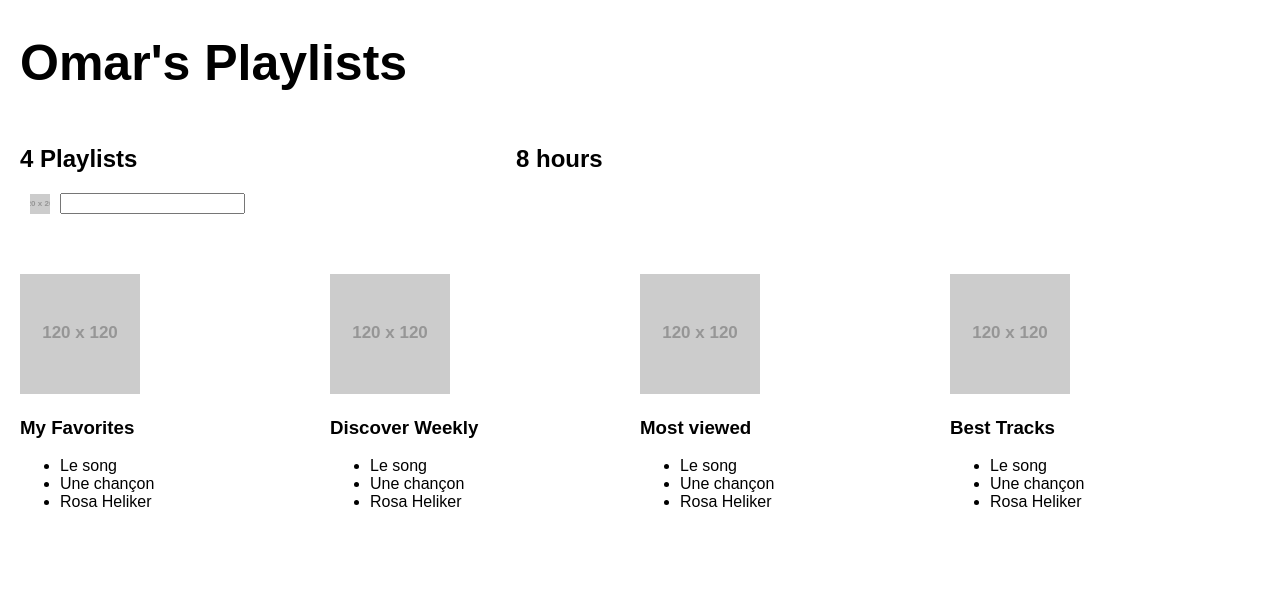
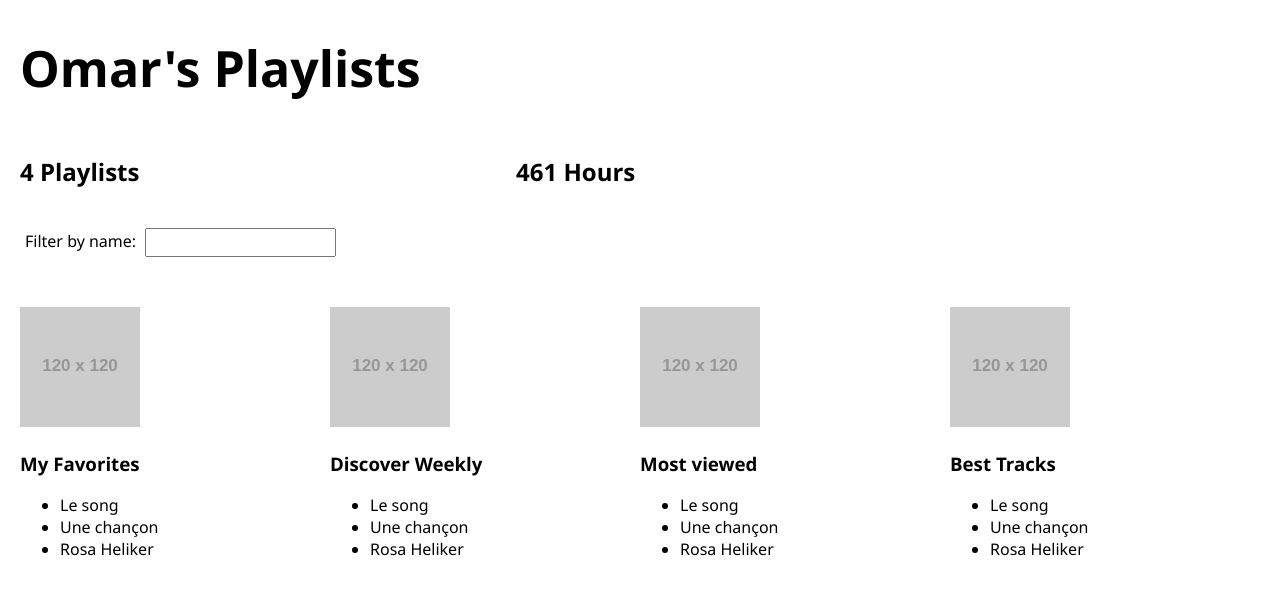
Before and after one commit to omhoumz/better-react, a React (Create React App) app: page / in a window 1280 px wide. Shown: the top 594 px of the page. Built offline with nearby package versions, Linux system fonts and the light colour scheme.

Commit message:
Adds filter functionality

```diff
--- a/public/index.html
+++ b/public/index.html
@@ -8,7 +8,7 @@
     <link rel="manifest" href="%PUBLIC_URL%/manifest.json">
     <link rel="shortcut icon" href="%PUBLIC_URL%/favicon.ico">
 
-    <title>React App</title>
+    <title>Playlists</title>
   </head>
   <body>
     <noscript>You need to enable JavaScript to run this app.</noscript>
--- a/src/App.js
+++ b/src/App.js
@@ -4,9 +4,12 @@ import './App.css';
 let defaultStyle = {
   display: "inline-block"
 }
-let image = {
-  sm: "http://via.placeholder.com/20x20",
-  md: "http://via.placeholder.com/120x120"
+let filterStyles = {
+  margin: "20px 0",
+  padding: "5px"
+}
+let AppStyles = {
+  "font-family": "'Segoe UI', 'helvetica neue', helvetica, sans-serif"
 }
 let fakeServerData = {
   user: {
@@ -104,7 +107,7 @@ class HoursCounter extends Component {
     }, 0)
     return (
       <div style={ {width: '40%', display: "inline-block" } }>
-        <h2>{Math.round(totalDuration/60/60)} hours</h2>
+        <h2>{Math.round(totalDuration/60)} Hours</h2>
       </div>
     );
   }
@@ -113,9 +116,9 @@ class HoursCounter extends Component {
 class Filter extends Component {
   render() {
     return (
-      <div style={{...defaultStyle, width: '40%'}} >
-        <img alt="icon" src={image.sm} style={{...defaultStyle, margin: "0 10px -6px"}} />
-        <input type="text" />
+      <div style={{...defaultStyle, width: '50%'}} >
+        <label style={filterStyles} htmlFor="filter">Filter by name: </label>
+        <input style={filterStyles} type="text" id="filter" onChange={e => this.props.onTextChange(e.target.value)} />
       </div>
     );
   }
@@ -126,7 +129,7 @@ class Playlist extends Component {
     let playlist = this.props.playlist
     return (
       <div style={{...defaultStyle, width: '25%'}} >
-        <img alt="image" src={image.md} />
+        <img alt="image" src={"http://via.placeholder.com/120x120"} />
         <h3>{playlist.name}</h3>
         <ul>
           {
@@ -143,40 +146,44 @@ class Playlist extends Component {
 class App extends Component {
   constructor() {
     super()
-    this.state = {serverData: {}}
+    this.state = {
+      serverData: {},
+      filterString: ''
+    }
   }
   componentDidMount() {
     setTimeout(() => {
       this.setState({serverData: fakeServerData})
-    }, 200);
+    }, 50);
   }
   render() {
     let headerStyle = {fontSize: "50px"}
+    let playlistsToRender = this.state.serverData.user ?
+      this.state.serverData.user.playlists
+        .filter( playlist =>
+          playlist.name.toLocaleLowerCase().includes(
+            this.state.filterString.toLocaleLowerCase()
+        )
+      ) : []
     return (
-      <div className="App">
+      <div className="App" style={AppStyles} >
         { this.state.serverData.user ?
-
           <div className="appContent">
             <header>
               <h1 style={headerStyle} >
                 { this.state.serverData.user.name }'s Playlists
               </h1>
-
-              <PlaylistCounter playlists={ this.state.serverData.user.playlists } />
-              <HoursCounter playlists={ this.state.serverData.user.playlists } />
-              <Filter />
+              <PlaylistCounter playlists={playlistsToRender} />
+              <HoursCounter playlists={playlistsToRender} />
+              <Filter onTextChange={text => this.setState({filterString: text})} />
             </header>
-            <div style={{height: "60px"}} ></div>
+            <div style={{height: "30px"}} ></div>
             <section>
-              {
-                this.state.serverData.user.playlists.map(playlist =>
-                  <Playlist playlist={playlist}  />
-                )
+              {playlistsToRender.map(playlist =>
+                  <Playlist playlist={playlist} />)
               }
-
             </section>
           </div> : <h1>Loading ...</h1>
-
         }
       </div>
     );
```
